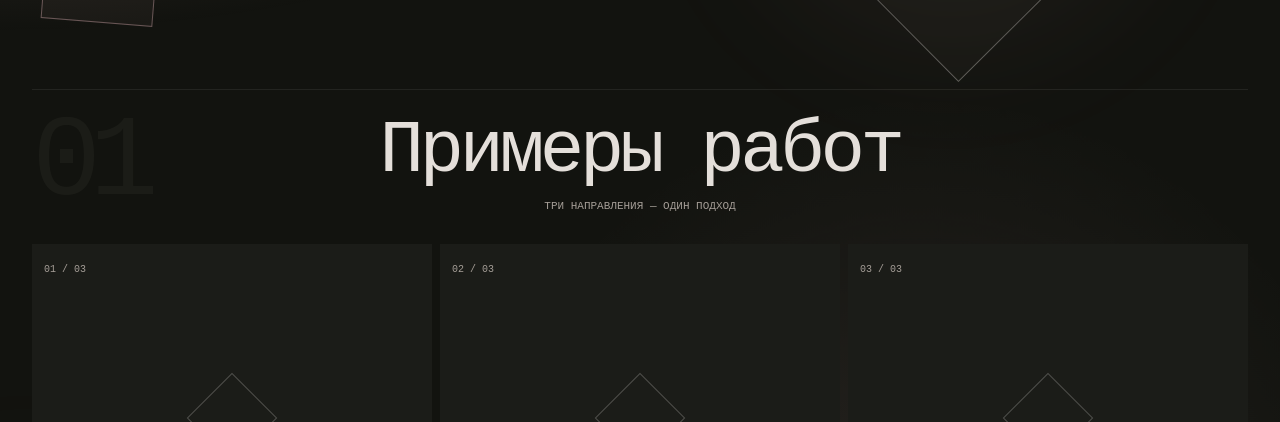
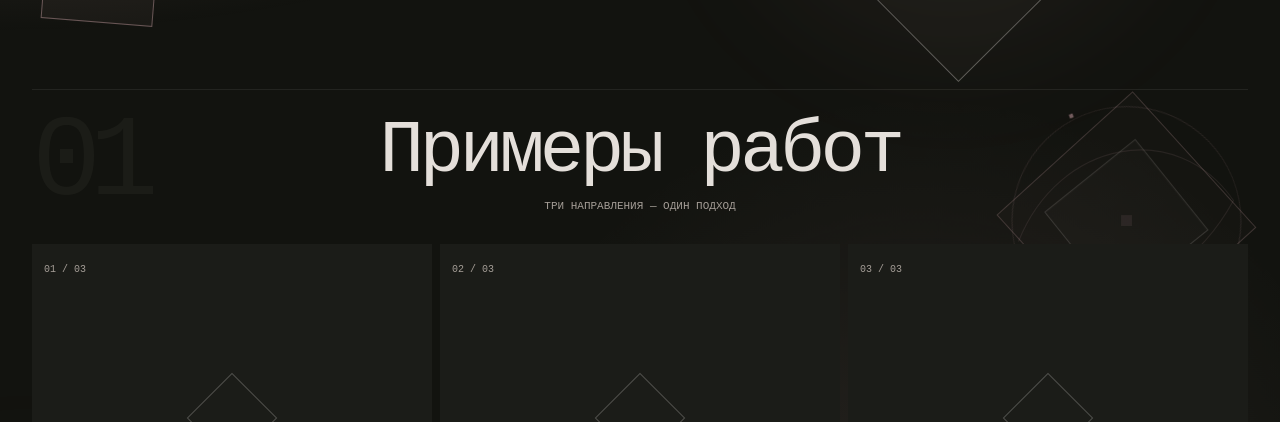
Before and after one commit to KillaRZVR/kila-portfolio, a Next.js app: page / in a window 1280 px wide. Shown: the part 491-913 px from the top of the page. Built offline with nearby package versions, Linux system fonts and the light colour scheme; a web font is replaced by a local one.

Commit message:
feat: add layered ambient animations

```diff
--- a/components/ambient-geometry.tsx
+++ b/components/ambient-geometry.tsx
@@ -54,6 +54,13 @@ const floatingShapes = [
   },
 ];
 
+const kineticClusters = [
+  { className: "right-[-4rem] top-[17%] sm:right-[2%]", size: "size-44 sm:size-64", duration: 24, reverse: false },
+  { className: "left-[-5rem] top-[45%] sm:left-[2%]", size: "size-52 sm:size-72", duration: 31, reverse: true },
+  { className: "right-[-4rem] top-[72%] sm:right-[4%]", size: "size-48 sm:size-64", duration: 27, reverse: false },
+  { className: "left-[-3rem] top-[86%] sm:left-[7%]", size: "size-40 sm:size-56", duration: 22, reverse: true },
+];
+
 export function AmbientGeometry() {
   const reduceMotion = useReducedMotion();
 
@@ -61,6 +68,7 @@ export function AmbientGeometry() {
     <div className="pointer-events-none absolute inset-0 z-0 overflow-hidden" aria-hidden="true">
       <div className="absolute left-[-10rem] top-[30%] size-[24rem] rounded-full bg-[#f5c2c8]/[0.035] blur-[110px]" />
       <div className="absolute right-[-12rem] top-[68%] size-[30rem] rounded-full bg-[#f5c2c8]/[0.04] blur-[130px]" />
+      <div className="absolute left-[20%] top-[82%] size-[22rem] rounded-full bg-[#f5c2c8]/[0.025] blur-[120px]" />
 
       {floatingShapes.map((shape, index) => (
         <motion.div
@@ -69,15 +77,7 @@ export function AmbientGeometry() {
           initial={{ opacity: 0 }}
           whileInView={{ opacity: 1 }}
           viewport={{ once: true, amount: 0.15 }}
-          animate={
-            reduceMotion
-              ? undefined
-              : {
-                  x: [0, shape.x, 0],
-                  y: [0, shape.y, 0],
-                  rotate: [0, shape.rotate, 0],
-                }
-          }
+          animate={reduceMotion ? undefined : { x: [0, shape.x, 0], y: [0, shape.y, 0], rotate: [0, shape.rotate, 0] }}
           transition={{
             opacity: { duration: 0.8, delay: index * 0.04 },
             x: { duration: shape.duration, repeat: Infinity, ease: "easeInOut" },
@@ -85,6 +85,51 @@ export function AmbientGeometry() {
             rotate: { duration: shape.duration, repeat: Infinity, ease: "easeInOut" },
           }}
         />
+      ))}
+
+      {kineticClusters.map((cluster, index) => (
+        <motion.div
+          key={cluster.className}
+          className={`absolute ${cluster.className} ${cluster.size}`}
+          initial={{ opacity: 0, scale: 0.86 }}
+          whileInView={{ opacity: 0.72, scale: 1 }}
+          viewport={{ once: true, amount: 0.2 }}
+          transition={{ duration: 1.1, delay: index * 0.08, ease: [0.22, 1, 0.36, 1] }}
+        >
+          <motion.div
+            className="absolute inset-[14%] rotate-45 border border-[#f5c2c8]/25 bg-[#f5c2c8]/[0.025]"
+            animate={reduceMotion ? undefined : { rotate: cluster.reverse ? [45, -315] : [45, 405] }}
+            transition={{ duration: cluster.duration, repeat: Infinity, ease: "linear" }}
+          />
+          <motion.div
+            className="absolute inset-[28%] border border-[#e4dfda]/20 bg-[#f5c2c8]/[0.018]"
+            animate={reduceMotion ? undefined : { rotate: cluster.reverse ? 360 : -360, scale: [0.92, 1.08, 0.92] }}
+            transition={{ duration: cluster.duration * 0.72, repeat: Infinity, ease: "linear" }}
+          />
+          <motion.div
+            className="absolute inset-[5%] rounded-full border border-[#f5c2c8]/15"
+            animate={reduceMotion ? undefined : { rotate: cluster.reverse ? -360 : 360 }}
+            transition={{ duration: cluster.duration * 0.82, repeat: Infinity, ease: "linear" }}
+          >
+            <span className="absolute left-1/2 top-[-3px] size-1.5 -translate-x-1/2 rounded-full bg-[#f5c2c8]/80 shadow-[0_0_16px_rgba(245,194,200,0.55)]" />
+            <span className="absolute bottom-[9%] left-[16%] size-1 rotate-45 bg-[#f5c2c8]/60" />
+          </motion.div>
+          <svg className="absolute inset-0 size-full overflow-visible" viewBox="0 0 100 100" fill="none">
+            <motion.path
+              d="M8 58 C24 18, 70 10, 92 42 C72 78, 33 92, 8 58Z"
+              stroke="rgba(245,194,200,0.2)"
+              strokeWidth="0.45"
+              strokeDasharray="3 5"
+              animate={reduceMotion ? undefined : { pathLength: [0.35, 1, 0.35], opacity: [0.25, 0.7, 0.25] }}
+              transition={{ duration: cluster.duration * 0.38, repeat: Infinity, ease: "easeInOut" }}
+            />
+          </svg>
+          <motion.span
+            className="absolute left-[47%] top-[47%] size-[6%] rotate-45 bg-[#f5c2c8]/35"
+            animate={reduceMotion ? undefined : { scale: [0.7, 1.35, 0.7], opacity: [0.3, 0.8, 0.3] }}
+            transition={{ duration: 3.2 + index * 0.45, repeat: Infinity, ease: "easeInOut" }}
+          />
+        </motion.div>
       ))}
 
       <motion.div
```
